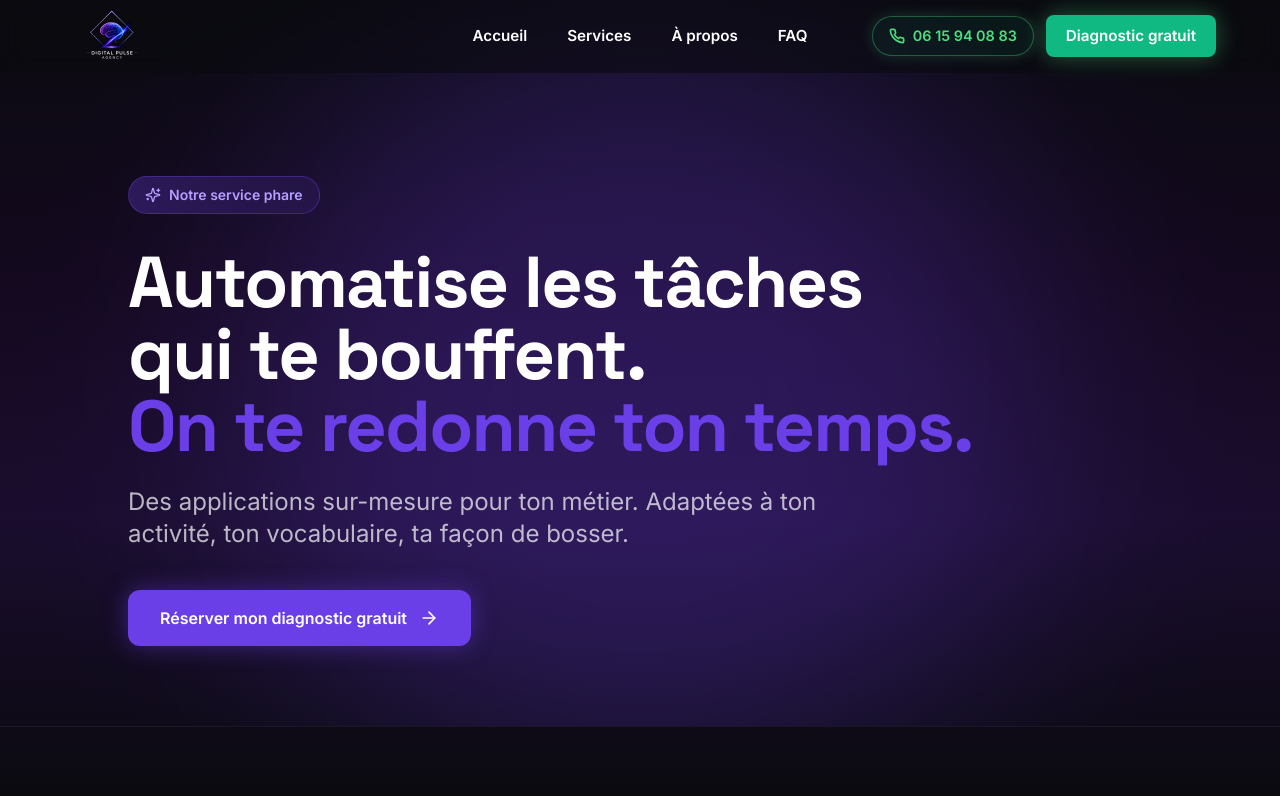
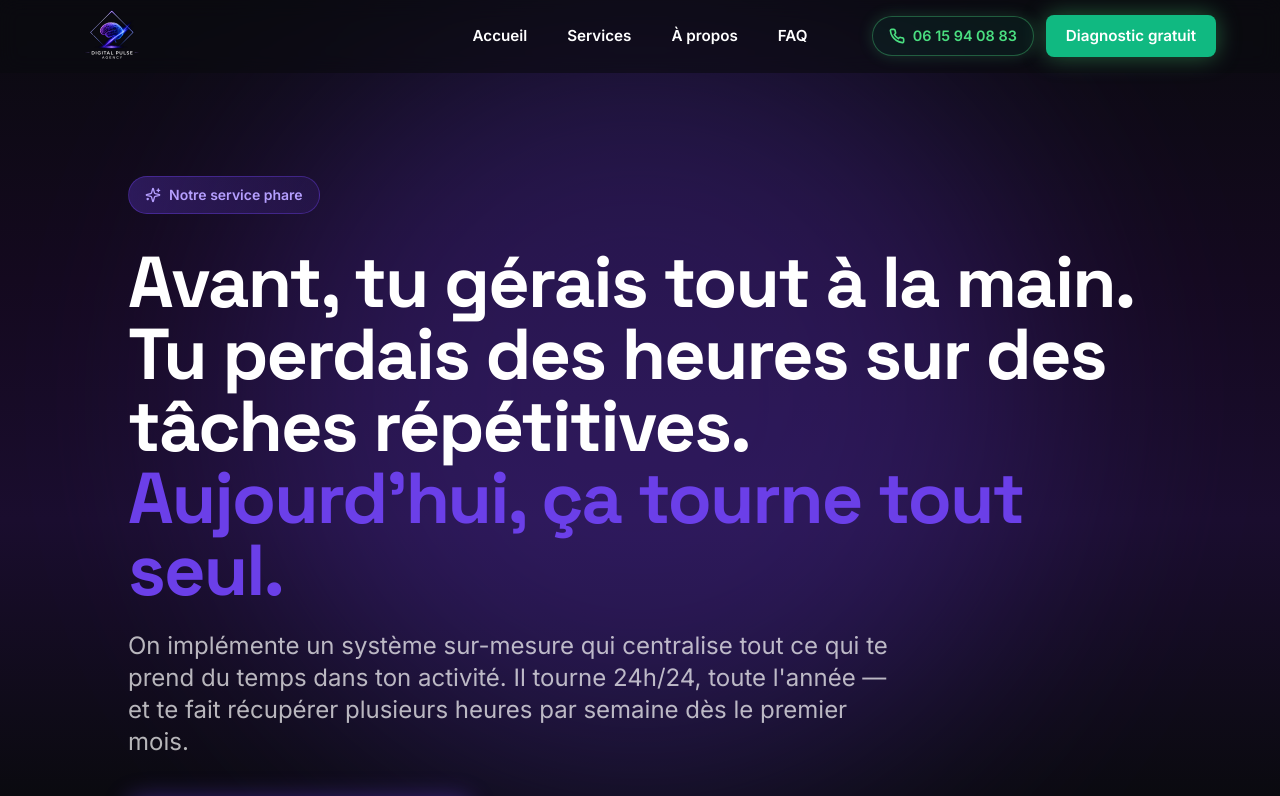
Before and after one commit to DigitalPulseAgency/SITE-AGENCE-definitif, a React (Vite) app: page /automatisations in a window 1280 px wide. Shown: the top 796 px of the page. Built offline with nearby package versions, Linux system fonts and the light colour scheme.

Commit message:
automatisations: nouveau hero avant/après

```diff
--- a/src/pages/Automatisations.jsx
+++ b/src/pages/Automatisations.jsx
@@ -60,11 +60,12 @@ export default function Automatisations() {
             <span className="text-sm font-semibold text-[#B59FFF]">Notre service phare</span>
           </div>
           <h1 className="text-5xl md:text-7xl font-bold leading-[1.05] tracking-tight mb-6">
-            Automatise les tâches<br />qui te bouffent.<br />
-            <span className="text-[#6B3FE8]">On te redonne ton temps.</span>
+            Avant, tu gérais tout à la main.<br />
+            Tu perdais des heures sur des tâches répétitives.<br />
+            <span className="text-[#6B3FE8]">Aujourd'hui, ça tourne tout seul.</span>
           </h1>
           <p className="text-xl md:text-2xl text-white/70 mb-10 max-w-3xl leading-relaxed">
-            Des applications sur-mesure pour ton métier. Adaptées à ton activité, ton vocabulaire, ta façon de bosser.
+            On implémente un système sur-mesure qui centralise tout ce qui te prend du temps dans ton activité. Il tourne 24h/24, toute l'année — et te fait récupérer plusieurs heures par semaine dès le premier mois.
           </p>
           <a href={CAL_LINK} target="_blank" rel="noopener noreferrer" className="inline-flex items-center gap-3 bg-[#6B3FE8] hover:bg-[#5a32d4] text-white font-semibold px-8 py-4 rounded-xl transition-all duration-300 ease-out shadow-[0_0_25px_rgba(107,63,232,0.45)] hover:shadow-[0_0_40px_rgba(107,63,232,0.7)] hover:scale-[1.02] hover:-translate-y-0.5">
             Réserver mon diagnostic gratuit
```
